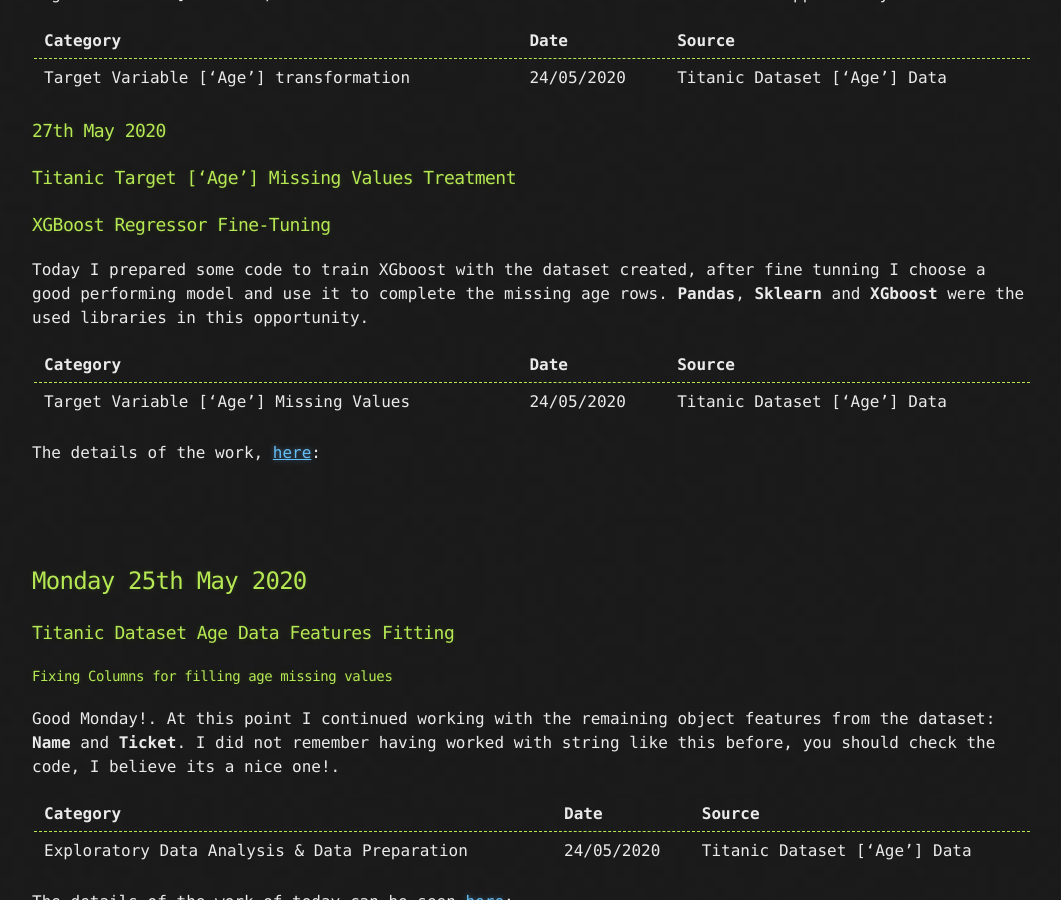
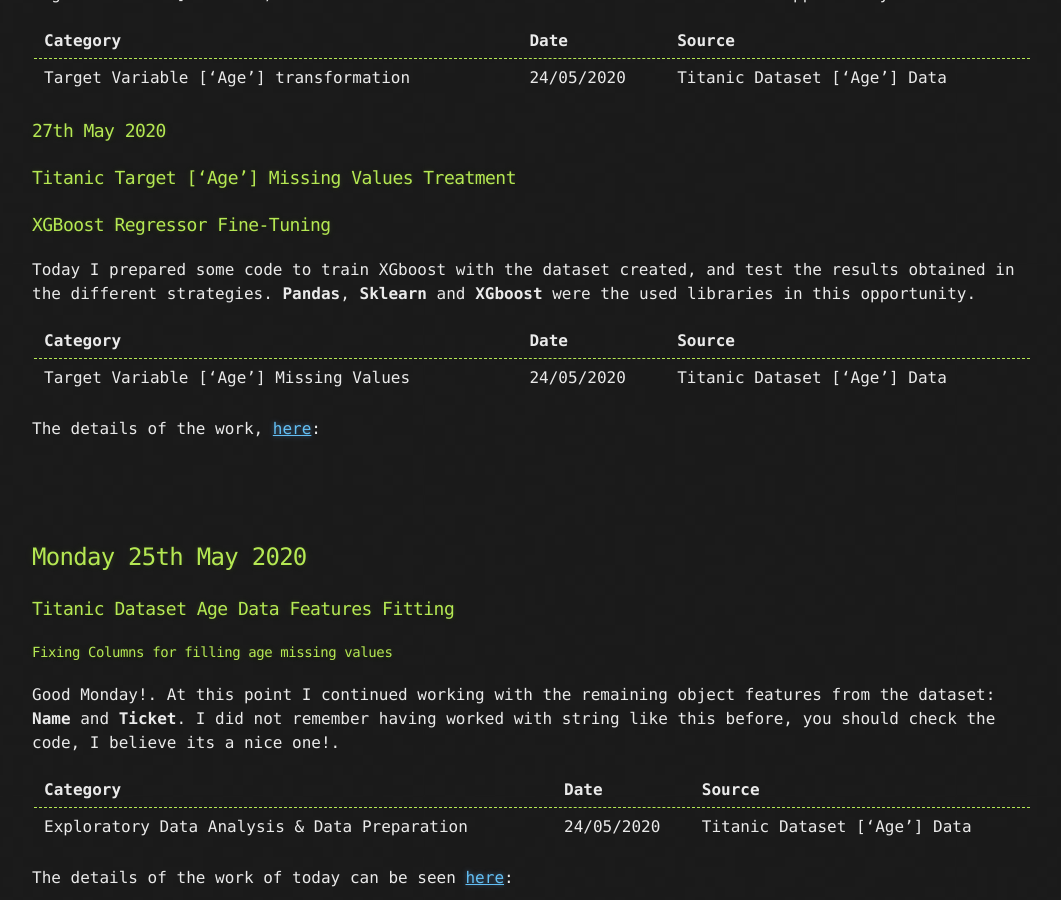
Before and after one commit to PaulB86UK/PP_ART, a Jekyll site: the page built from docs/Blog.md, in a window 1280 px wide and 900 px high, scrolled down 800 px. Shown: the whole window, without its empty margins (108-1169 px from the left). Built offline with Jekyll 4.4.1, drawn with Linux system fonts in a browser that asks for light colours; our own code applies the rules of GitHub Pages for plain Markdown files.

Commit message:
Update Blog.md

```diff
--- a/docs/Blog.md
+++ b/docs/Blog.md
@@ -25,14 +25,14 @@ I tried different things, but up to now, only one seems to have worked properly.
 ### Titanic Target ['Age'] Missing Values Treatment
 ### XGBoost Regressor Fine-Tuning
 
-Today I prepared some code to train XGboost with the dataset created, after fine tunning I choose a good performing model and use it to complete the missing age rows.
-**Pandas**, **Sklearn** and **XGboost** were the used libraries in this opportunity.
+Today I prepared some code to train XGboost with the dataset created, and test the results obtained in the different strategies.  **Pandas**, **Sklearn** and **XGboost** were the used libraries in this opportunity.
 
 |                   Category                   |    Date   |            Source            |
 |:---------------------------------------------|:----------|:-----------------------------|
 | Target Variable ['Age'] Missing Values       |24/05/2020 | Titanic Dataset ['Age'] Data |
 
 The details of the work, [here](https://paulb86uk.github.io/PP_ART.github.io/2020/26_5):
+
 #### &nbsp;
 #### &nbsp;
 ## Monday 25th May 2020
```
